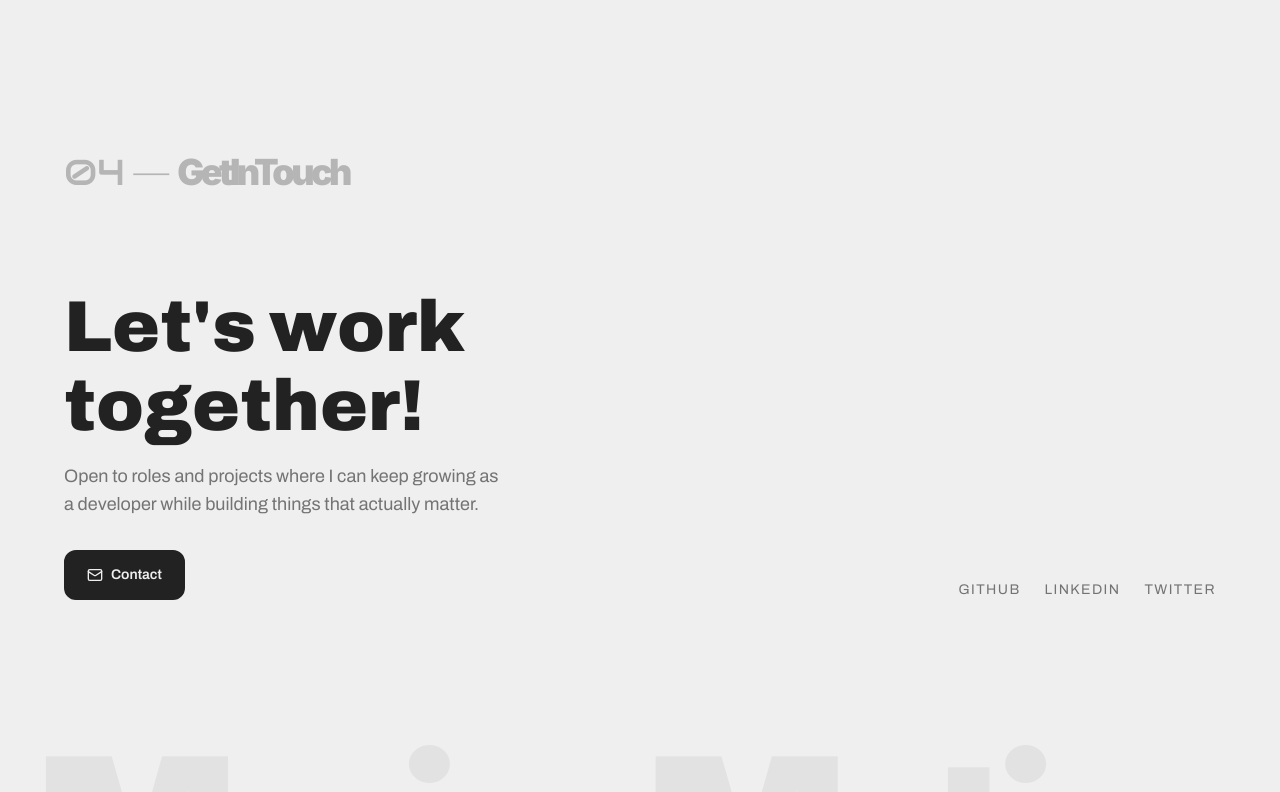
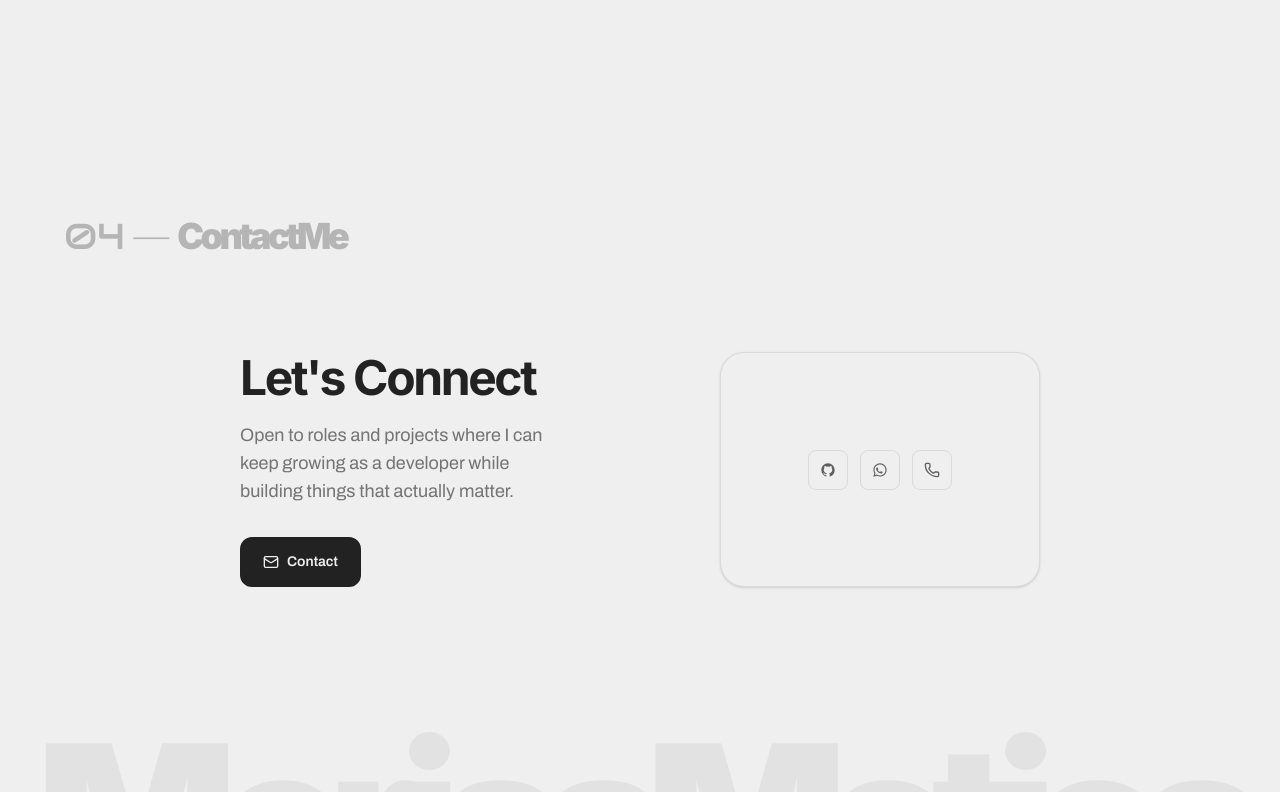
Before and after one commit to mors-codes/portfolio-2026, a Next.js app: page / in a window 1280 px wide. Shown: the part 3266-4058 px from the top of the page. Built offline with nearby package versions, Linux system fonts and the light colour scheme; a web font is replaced by a local one.

Commit message:
Redesign Contact section: two-column layout with icon card

```diff
--- a/src/components/sections/Contact.tsx
+++ b/src/components/sections/Contact.tsx
@@ -1,7 +1,7 @@
 "use client";
 
 import { useState } from "react";
-import { Mail, Copy, Check } from "lucide-react";
+import { Mail, Copy, Check, Phone } from "lucide-react";
 
 export default function Contact() {
   const [copied, setCopied] = useState(false);
@@ -22,26 +22,24 @@ export default function Contact() {
         <span className="font-mono-label">04</span>
         <span className="font-sans font-thin">—</span>
         <span className="font-display font-black -tracking-widest">
-          GetInTouch
+          ContactMe
         </span>
       </p>
 
-      <div className="mt-16 flex flex-col gap-16 md:mt-24 md:flex-row md:items-end md:justify-between">
-        <div>
-          <p className="font-sans text-5xl font-black leading-[1.1] md:text-7xl">
-            Let&apos;s work
-            <br />
-            together!
+      <div className="mx-auto mt-16 grid max-w-5xl gap-40 md:mt-24 md:grid-cols-2 md:items-stretch">
+        <div className="flex flex-col justify-center">
+          <p className="font-display text-3xl font-bold leading-[1.1] tracking-tighter whitespace-nowrap md:text-5xl">
+            Let&apos;s Connect
           </p>
 
-          <p className="mt-4 max-w-md font-sans text-base text-ink/60 md:text-lg">
+          <p className="mt-4 max-w-xs font-sans text-base text-ink/60 md:text-lg">
             Open to roles and projects where I can keep growing as a developer
             while building things that actually matter.
           </p>
 
           <button
             onClick={handleCopy}
-            className="group mt-8 inline-flex cursor-pointer items-center gap-2 whitespace-nowrap rounded-xl border-3 border-ink bg-ink px-5 py-3 font-sans text-sm font-semibold text-bg"
+            className="group mt-8 inline-flex w-fit cursor-pointer items-center gap-2 whitespace-nowrap rounded-xl border-3 border-ink bg-ink px-5 py-3 font-sans text-sm font-semibold text-bg"
           >
             {copied ? (
               <Check className="h-4 w-4 shrink-0 text-bg" />
@@ -64,27 +62,36 @@ export default function Contact() {
           </button>
         </div>
 
-        <div className="flex gap-6 font-sans text-sm uppercase tracking-widest">
+        <div className="flex flex-col items-center justify-center gap-4 rounded-3xl border border-ink/10 bg-bg p-8 shadow-sm">
+          <div className="flex gap-3">
             <a
               href="https://github.com/mors-codes"
               target="_blank"
               rel="noopener noreferrer"
-            className="opacity-60 transition-opacity hover:opacity-100"
+              className="flex h-10 w-10 items-center justify-center rounded-lg border border-ink/10 text-ink/70 transition-colors hover:bg-ink hover:text-bg"
+              aria-label="GitHub"
             >
-            GitHub
+              <svg viewBox="0 0 24 24" className="h-4 w-4" fill="currentColor">
+                <path d="M12 2C6.48 2 2 6.58 2 12.17c0 4.49 2.87 8.3 6.84 9.64.5.1.68-.22.68-.49 0-.24-.01-.87-.01-1.7-2.78.62-3.37-1.36-3.37-1.36-.45-1.18-1.11-1.49-1.11-1.49-.91-.63.07-.62.07-.62 1 .07 1.53 1.05 1.53 1.05.89 1.56 2.34 1.11 2.91.85.09-.66.35-1.11.63-1.37-2.22-.26-4.56-1.14-4.56-5.06 0-1.12.39-2.03 1.03-2.75-.1-.26-.45-1.31.1-2.72 0 0 .84-.28 2.75 1.05a9.36 9.36 0 0 1 5 0c1.91-1.33 2.75-1.05 2.75-1.05.55 1.41.2 2.46.1 2.72.64.72 1.03 1.63 1.03 2.75 0 3.93-2.34 4.79-4.57 5.05.36.32.68.94.68 1.9 0 1.37-.01 2.48-.01 2.81 0 .27.18.6.69.49A10.02 10.02 0 0 0 22 12.17C22 6.58 17.52 2 12 2z" />
+              </svg>
             </a>
             <a
-            href="#" // TODO: LinkedIn placeholder
-            className="opacity-60 transition-opacity hover:opacity-100"
+              href="#" // TODO: WhatsApp number
+              className="flex h-10 w-10 items-center justify-center rounded-lg border border-ink/10 text-ink/70 transition-colors hover:bg-ink hover:text-bg"
+              aria-label="WhatsApp"
             >
-            LinkedIn
+              <svg viewBox="0 0 24 24" className="h-4 w-4" fill="currentColor">
+                <path d="M12.04 2C6.58 2 2.13 6.45 2.13 11.91c0 1.75.46 3.45 1.32 4.95L2 22l5.28-1.39a9.9 9.9 0 0 0 4.76 1.21h.01c5.46 0 9.9-4.45 9.9-9.91 0-2.65-1.03-5.14-2.9-7.01A9.82 9.82 0 0 0 12.04 2m0 1.67c2.2 0 4.26.86 5.82 2.42a8.19 8.19 0 0 1 2.41 5.82c0 4.54-3.7 8.23-8.24 8.23a8.2 8.2 0 0 1-4.19-1.15l-.3-.18-3.13.82.84-3.05-.2-.31a8.17 8.17 0 0 1-1.26-4.38c0-4.54 3.7-8.24 8.25-8.24m-4.44 4.59c-.16 0-.42.06-.64.3-.22.24-.84.82-.84 2s.86 2.32.98 2.48c.12.16 1.68 2.68 4.14 3.65 2.05.81 2.46.65 2.91.61.45-.04 1.44-.59 1.64-1.16.2-.57.2-1.05.14-1.16-.06-.1-.22-.16-.46-.28-.24-.12-1.44-.71-1.66-.79-.22-.08-.38-.12-.55.12-.16.24-.63.79-.77.95-.14.16-.28.18-.52.06-.24-.12-1.02-.38-1.94-1.2-.72-.64-1.2-1.43-1.34-1.67-.14-.24-.02-.37.1-.49.11-.11.24-.28.36-.42.12-.14.16-.24.24-.4.08-.16.04-.3-.02-.42-.06-.12-.55-1.34-.76-1.83-.2-.48-.4-.42-.55-.42h-.46" />
+              </svg>
             </a>
             <a
-            href="#" // TODO: placeholder
-            className="opacity-60 transition-opacity hover:opacity-100"
+              href="tel:#" // TODO: phone number
+              className="flex h-10 w-10 items-center justify-center rounded-lg border border-ink/10 text-ink/70 transition-colors hover:bg-ink hover:text-bg"
+              aria-label="Phone"
             >
-            Twitter
+              <Phone className="h-4 w-4" />
             </a>
+          </div>
         </div>
       </div>
 
```
Lines whose indentation alone changed are shown as unchanged.
